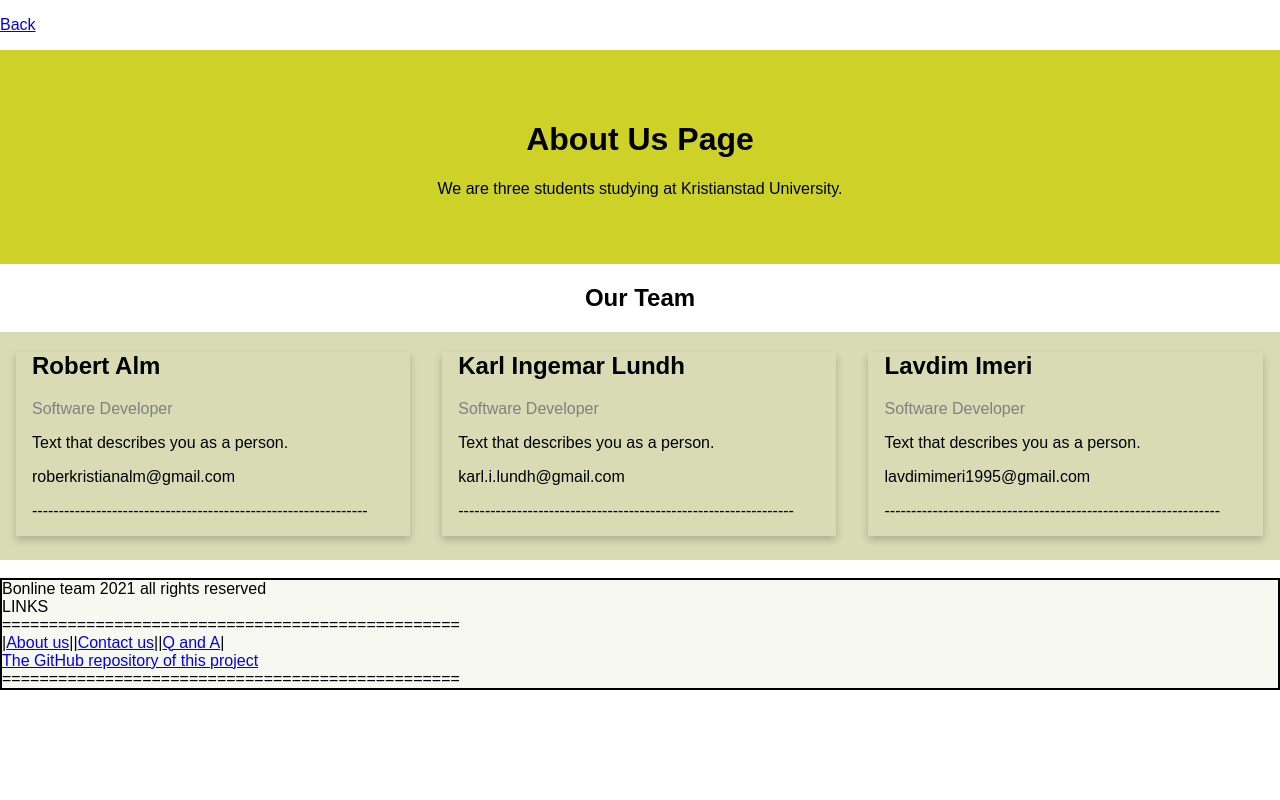
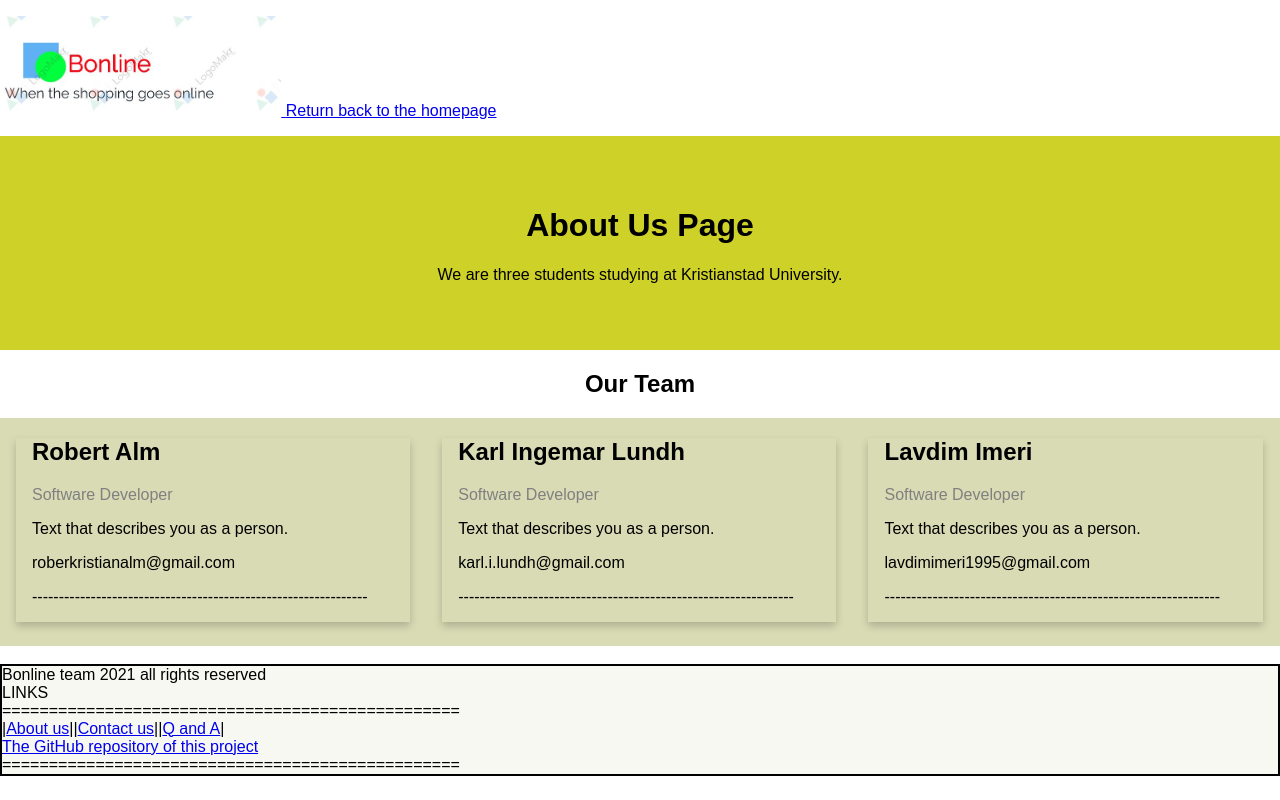
Before and after one commit to Exarchias/bonline2, a website: page aboutus.html in a window 1280 px wide. Drawn offline with Linux system fonts and the light colour scheme.

Commit message:
adding the logo to the static pages.

```diff
--- a/aboutus.html
+++ b/aboutus.html
@@ -80,8 +80,11 @@ html {
 
 </style>
 </head>
-<body>
-<p><a href="/index.html">Back</a></p>
+<body><p>
+  <a href="/index.html">
+    <img alt="Bonline Logo" src="logo.jpg" height="100">
+    </a>
+<a href="/index.html">Return back to the homepage</a></p>
 <div class="about-section">
   <h1>About Us Page</h1>
   <p>We are three students studying at Kristianstad University.</p>
```
Also changed, not shown: adminpanel.html (+3 -0 lines), createitem.html (+3 -0 lines), createuser.html (+3 -0 lines), dashboard.html (+3 -0 lines), deleteitem.html (+3 -0 lines), deleteuser.html (+3 -0 lines), edititem.html (+3 -0 lines), edituser.html (+3 -0 lines), index.html (+3 -0 lines), login.html (+3 -0 lines).
